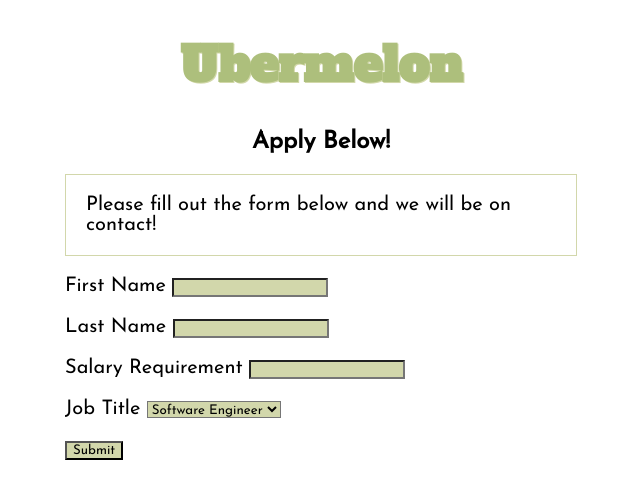
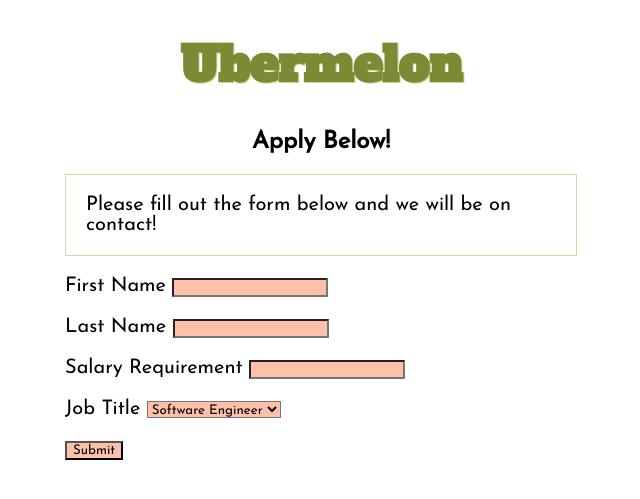
Before and after one commit to allisonkcraig/skills-web, a Flask app: page / in a window 1280 px wide. Shown: the top 499 px of the page, without its empty margins (319-959 px from the left). Run offline with Flask 2, Linux system fonts and the light colour scheme.

Commit message:
update css

```diff
--- a/static/style.css
+++ b/static/style.css
@@ -1,7 +1,7 @@
 #header {
 	font-family: 'Alfa Slab One', cursive;
-	color: #ADBF7C;
-	text-shadow: 1px 1px #D2D8A9;
+	color: #7D8935;
+	text-shadow: 1px 1px #C9D787;
 	font-size: 150%;
 }
 
@@ -33,12 +33,12 @@ h2 {
 }
 
 input {
-	background-color: #D2D7AB;
+	background-color: #FFC0A9;
 	font-family: 'Josefin Sans', sans-serif;
 }
 
 select {
-	background-color: #D2D7AB;
+	background-color: #FFC0A9;
 	font-family: 'Josefin Sans', sans-serif;
 }
 
```
